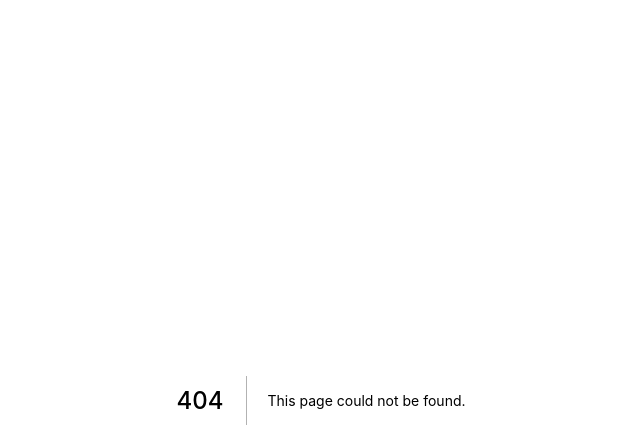
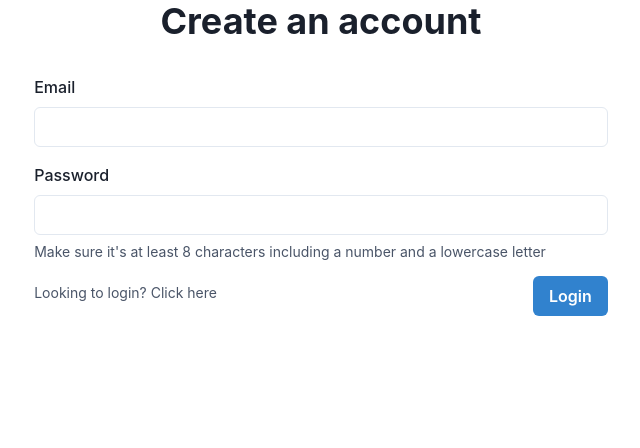
Before and after one commit to upieez/antler-tech-challenge, a Next.js app in the folder antler-onboarding/: page /signup in a window 1280 px wide. Before the commit this address had no page. Shown: the top 448 px of the page, without its empty margins (319-959 px from the left). Built offline with nearby package versions, Linux system fonts and the light colour scheme.

Commit message:
feat: add signup page

```diff
--- /dev/null
+++ b/antler-onboarding/pages/signup/index.tsx
@@ -0,0 +1,44 @@
+import {
+	FormControl,
+	FormLabel,
+	FormErrorMessage,
+	FormHelperText,
+	Input,
+	Container,
+	Heading,
+	Text,
+	Button,
+	Flex,
+	Spacer,
+	Box,
+	Link,
+} from '@chakra-ui/react';
+
+export default function Signup() {
+	return (
+		<Box>
+			<Heading textAlign='center' mb={8}>
+				Create an account
+			</Heading>
+			<Container>
+				<FormControl>
+					<FormLabel>Email</FormLabel>
+					<Input type='email' />
+					<FormLabel mt={4}>Password</FormLabel>
+					<Input type='password' />
+					<FormHelperText>
+						Make sure it&apos;s at least 8 characters including a number and a
+						lowercase letter
+					</FormHelperText>
+					<Flex mt={4}>
+						<FormHelperText>
+							Looking to login? <Link href='#'>Click here</Link>
+						</FormHelperText>
+						<Spacer />
+						<Button colorScheme='blue'>Login</Button>
+					</Flex>
+				</FormControl>
+			</Container>
+		</Box>
+	);
+}
```
